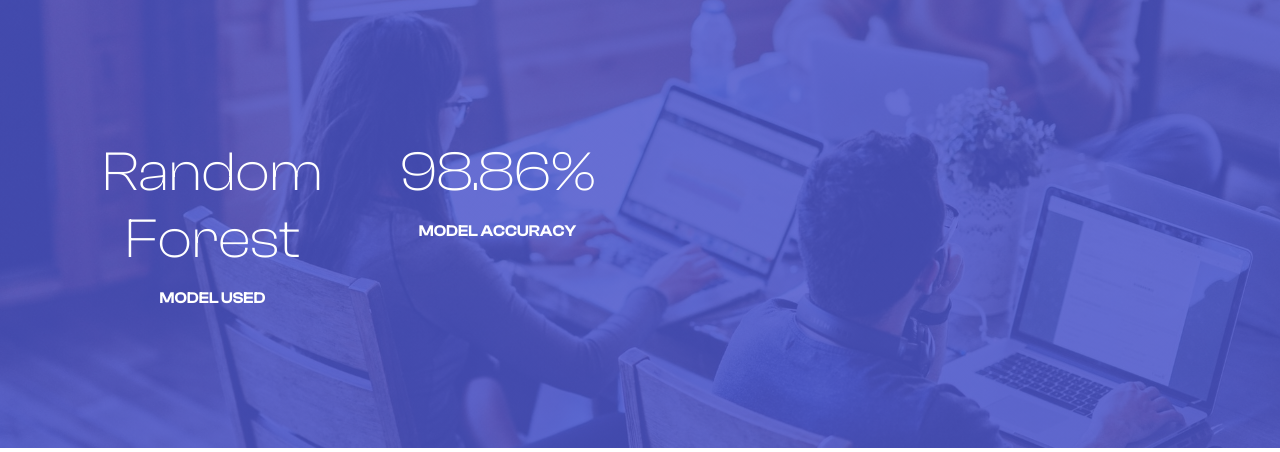
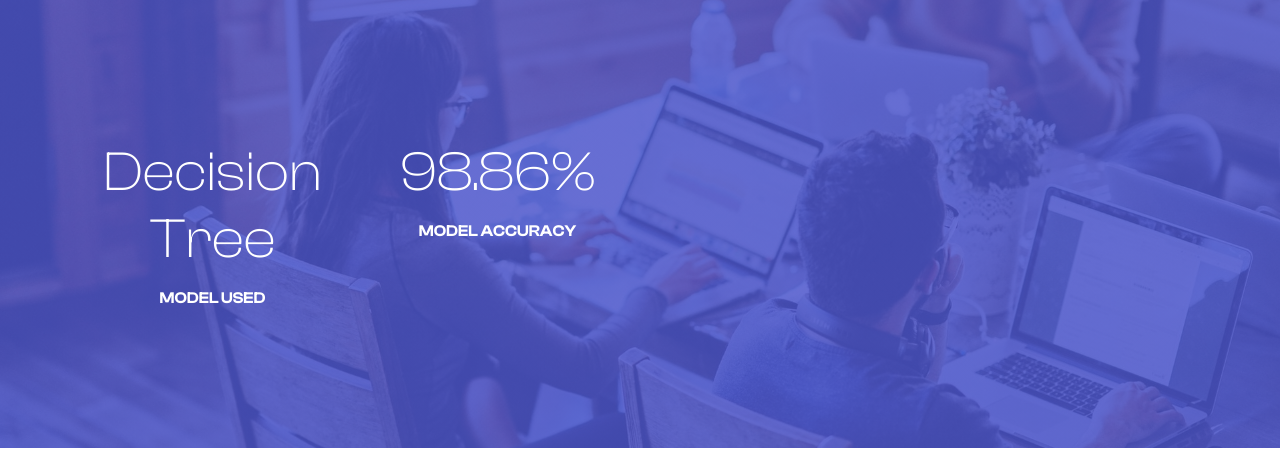
Before and after one commit to Kaustubh01/Agrosensi2, a Flask app: page / in a window 1280 px wide. Shown: the part 2399-2851 px from the top of the page. Run offline with Flask 3, Linux system fonts and the light colour scheme; parts of the project's set-up code (start-up, migrations or seed data) failed here and were passed over.

Commit message:
Model name updated

```diff
--- a/templates/index.html
+++ b/templates/index.html
@@ -110,7 +110,7 @@
         <div class="container text-center mx-auto">
             <div class="row g-4">
                 <div class="col-lg-3 col-sm-6" data-aos="fade-down" data-aos-delay="150">
-                    <h1 class="text-white display-4 fs-9 ">Random Forest</h1>
+                    <h1 class="text-white display-4 fs-9 ">Decision Tree</h1>
                     <h6 class="text-uppercase mb-0 text-white mt-3">Model Used</h6>
                 </div>
                 <div class="col-lg-3 col-sm-6" data-aos="fade-down" data-aos-delay="250">
```
